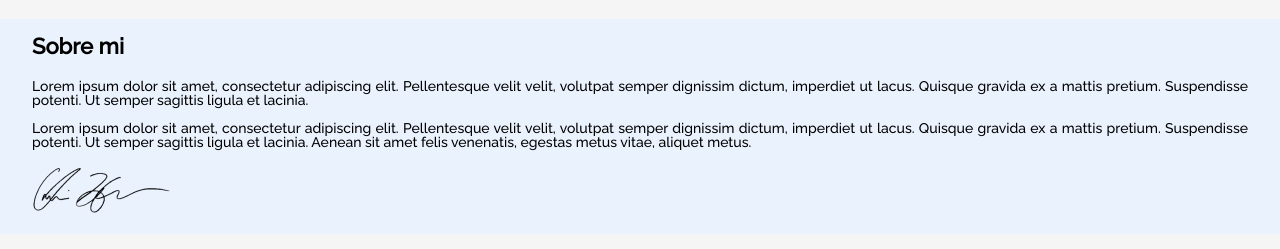
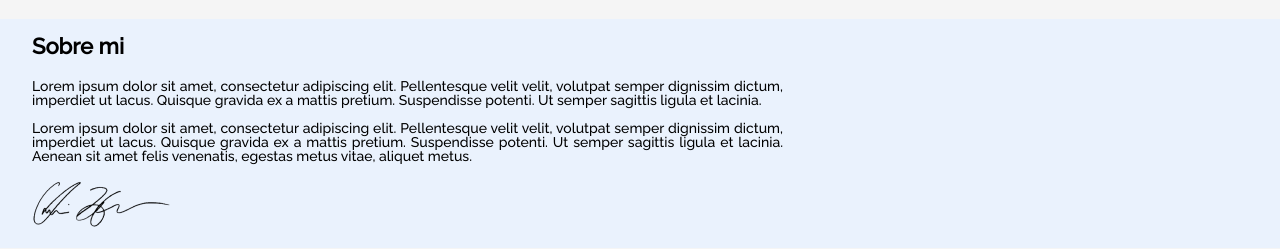
Before and after one commit to plata-wagner/portafolio_wpg, a plain HTML site: page index.html in a window 1280 px wide. Shown: the part 214-463 px from the top of the page. Drawn offline with Linux system fonts and the light colour scheme.

Commit message:
section menu, section title and section aobut finished first  mobile mode, tablet mode and computer mode

```diff
--- a/style.css
+++ b/style.css
@@ -180,6 +180,10 @@ section.about{
 /*computer*/
 @media (min-width: 1280px) {
 
+.tudo{
+    max-width: 1440px;
+    margin: 0 auto;
+}
 /*Menu*/
 section.menu{
 
@@ -195,6 +199,11 @@ section.menu{
     display: flex;
     gap: 32px;
 }
+/* About */
+.about__container{
+    max-width: 751px;
+}
+
 /*Titulo*/
 
 /*Sección sobre mi*/
```
